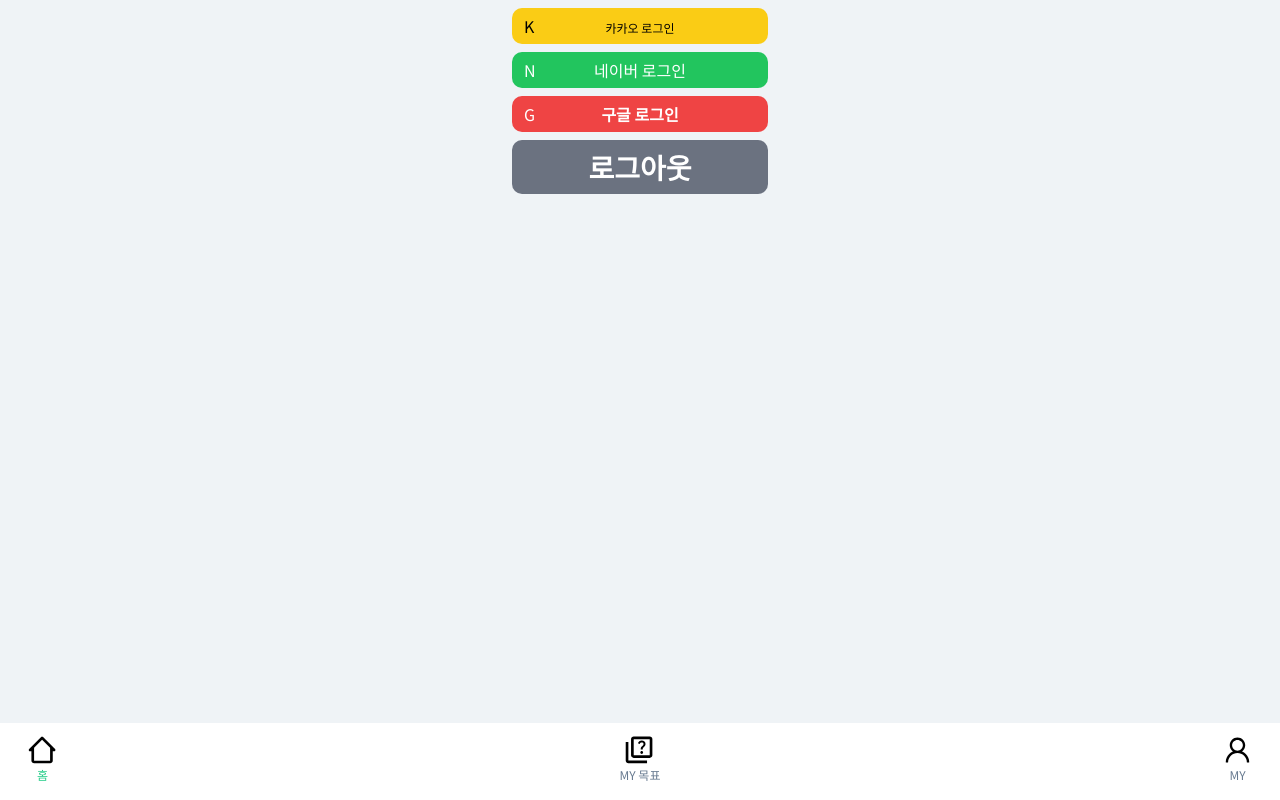
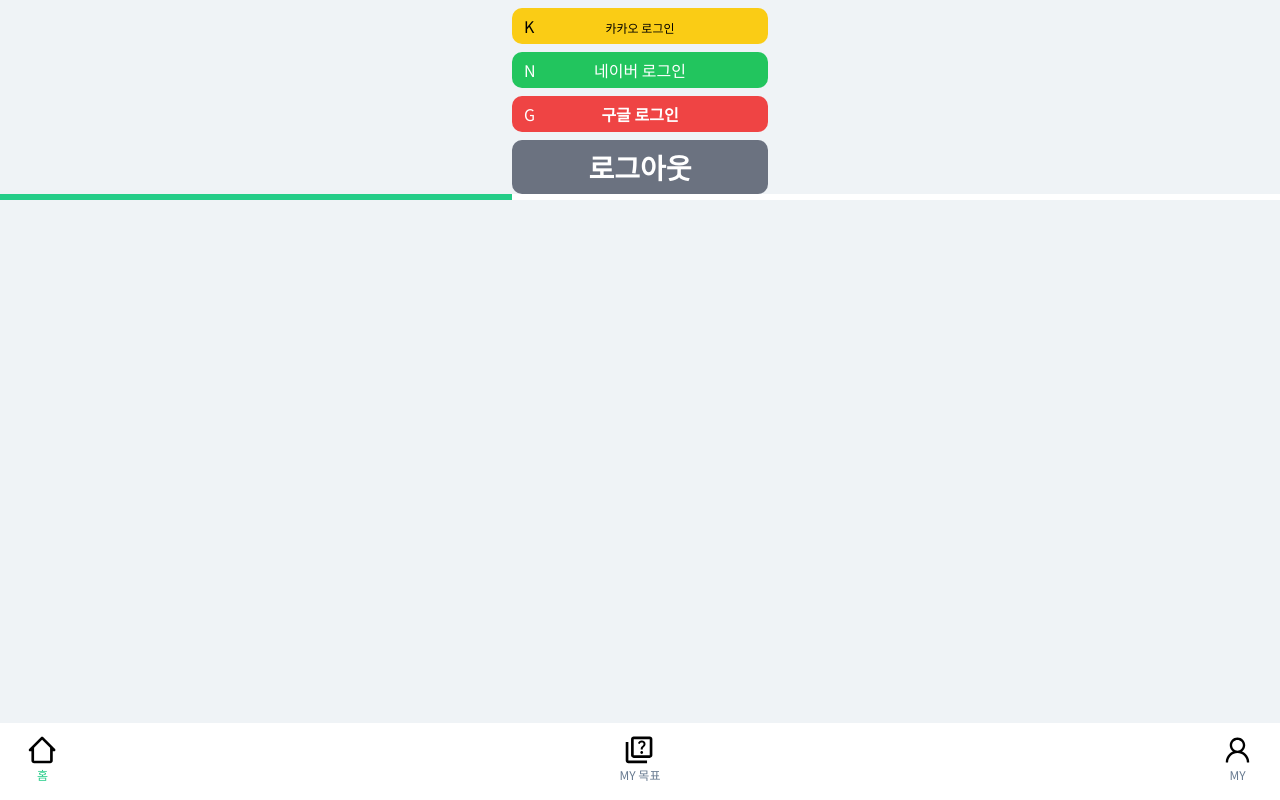
Before and after one commit to dnd-side-project/dnd-7th-9-frontend, a Next.js app: page / in a window 1280 px wide. Built offline with nearby package versions, Linux system fonts and the light colour scheme.

Commit message:
feat : progress bar ui

```diff
--- a/pages/index.tsx
+++ b/pages/index.tsx
@@ -1,5 +1,6 @@
 import type { NextPage } from 'next';
 import Router from 'next/router';
+import ProgressBar from '../src/app.component/progressBar';
 import { KAKAO_AUTH_URL, NAVER_AUTH_URL, GOOGLE_AUTH_URL } from '../src/app.feature/sign/constant/SocialAuthUrl';
 
 const Home: NextPage = () => {
@@ -31,6 +32,7 @@ const Home: NextPage = () => {
 					</button>
 				</li>
 			</ul>
+			<ProgressBar progress={40} />
 		</div>
 	);
 };
--- /dev/null
+++ b/src/app.component/progressBar/index.tsx
@@ -0,0 +1,10 @@
+interface Props {
+	progress: number; // 0 to 100
+}
+export default function ProgressBar({ progress }: Props) {
+	return (
+		<div className="w-full h-[6px]  bg-background-white ">
+			<div className="h-full bg-main" style={{ width: `${progress}%` }} />
+		</div>
+	);
+}
```
